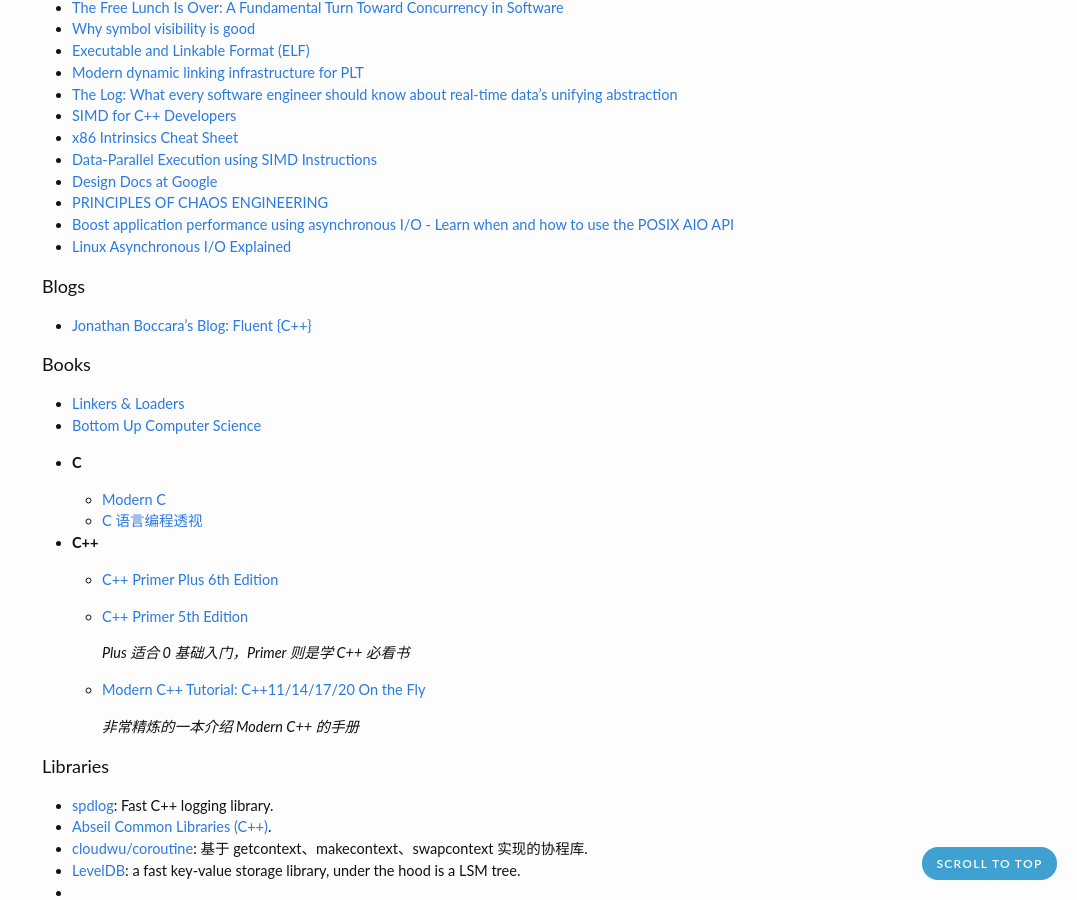
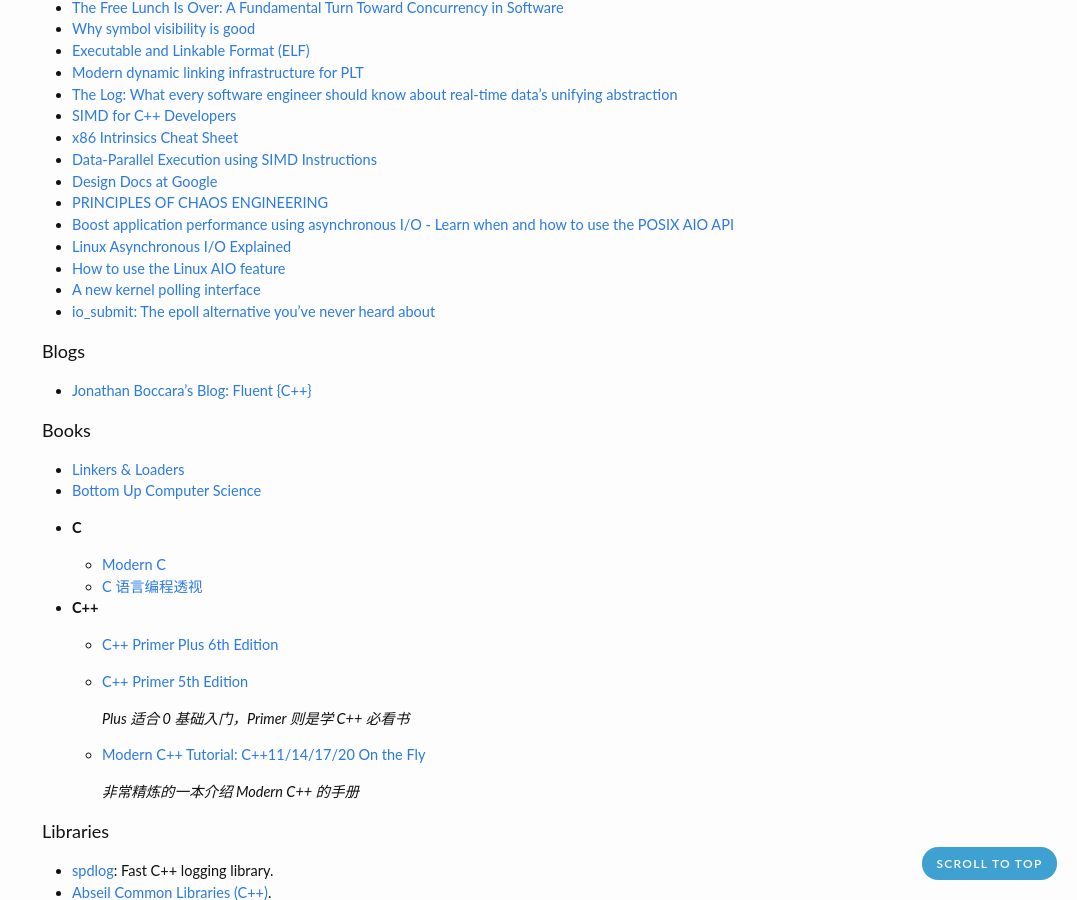
Before and after one commit to zhjwpku/zhjwpku.github.io, a Jekyll site: the page built from _posts/2019-10-07-cpp-learning-resources.md, in a window 1280 px wide and 900 px high, scrolled down 534 px. Shown: the whole window, without its empty margins (203-1280 px from the left). Built offline with Jekyll 4.4.1, drawn with Linux system fonts in a browser that asks for light colours; comment, search, counter and statistics services are not loaded.

Commit message:
Linux AIO feature
Signed-off-by: Zhao Junwang <zhjwpku@gmail.com>

```diff
--- a/_posts/2019-10-07-cpp-learning-resources.md
+++ b/_posts/2019-10-07-cpp-learning-resources.md
@@ -36,6 +36,9 @@
 - [PRINCIPLES OF CHAOS ENGINEERING][principlesofchaos]
 - [Boost application performance using asynchronous I/O - Learn when and how to use the POSIX AIO API](https://developer.ibm.com/articles/l-async/)
 - [Linux Asynchronous I/O Explained](https://www.fsl.cs.sunysb.edu/~vass/linux-aio.txt)
+- [How to use the Linux AIO feature](https://github.com/littledan/linux-aio)
+- [A new kernel polling interface](https://lwn.net/Articles/743714/)
+- [io_submit: The epoll alternative you've never heard about](https://blog.cloudflare.com/io_submit-the-epoll-alternative-youve-never-heard-about/)
 
 <h4>Blogs</h4>
 
```
